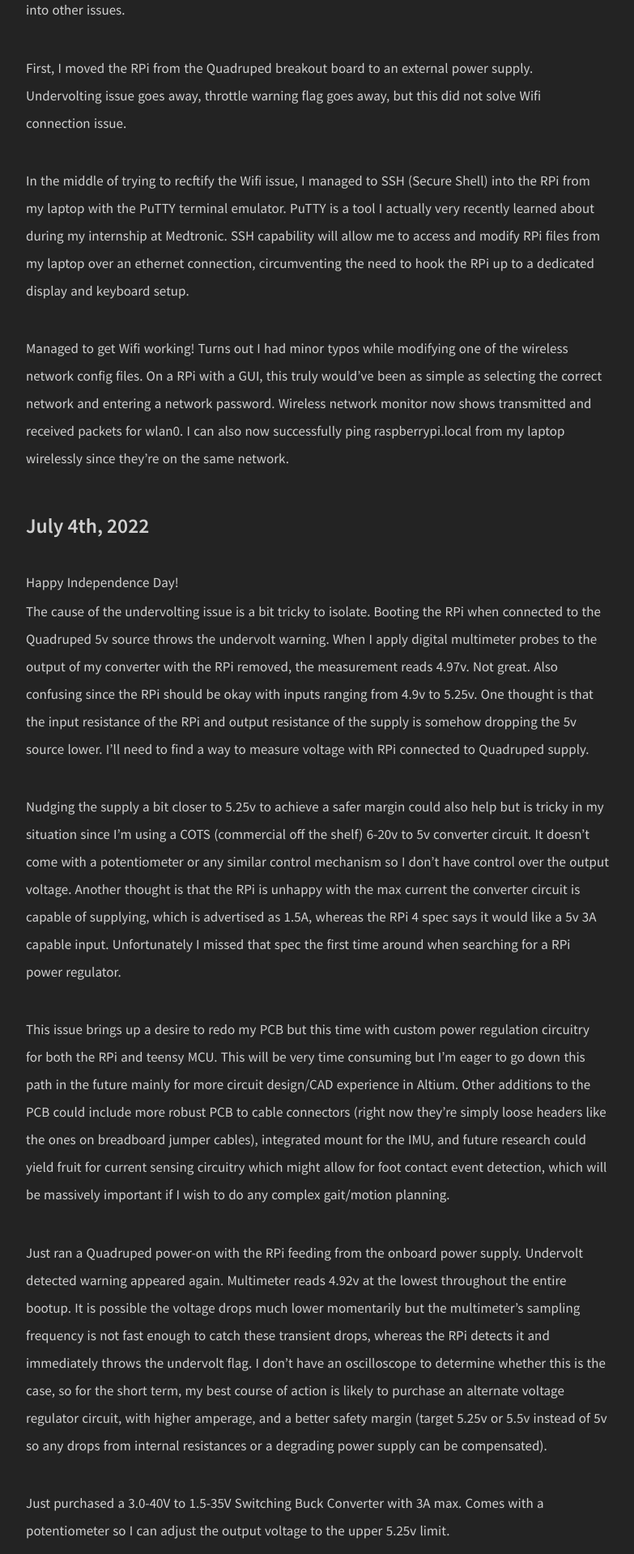
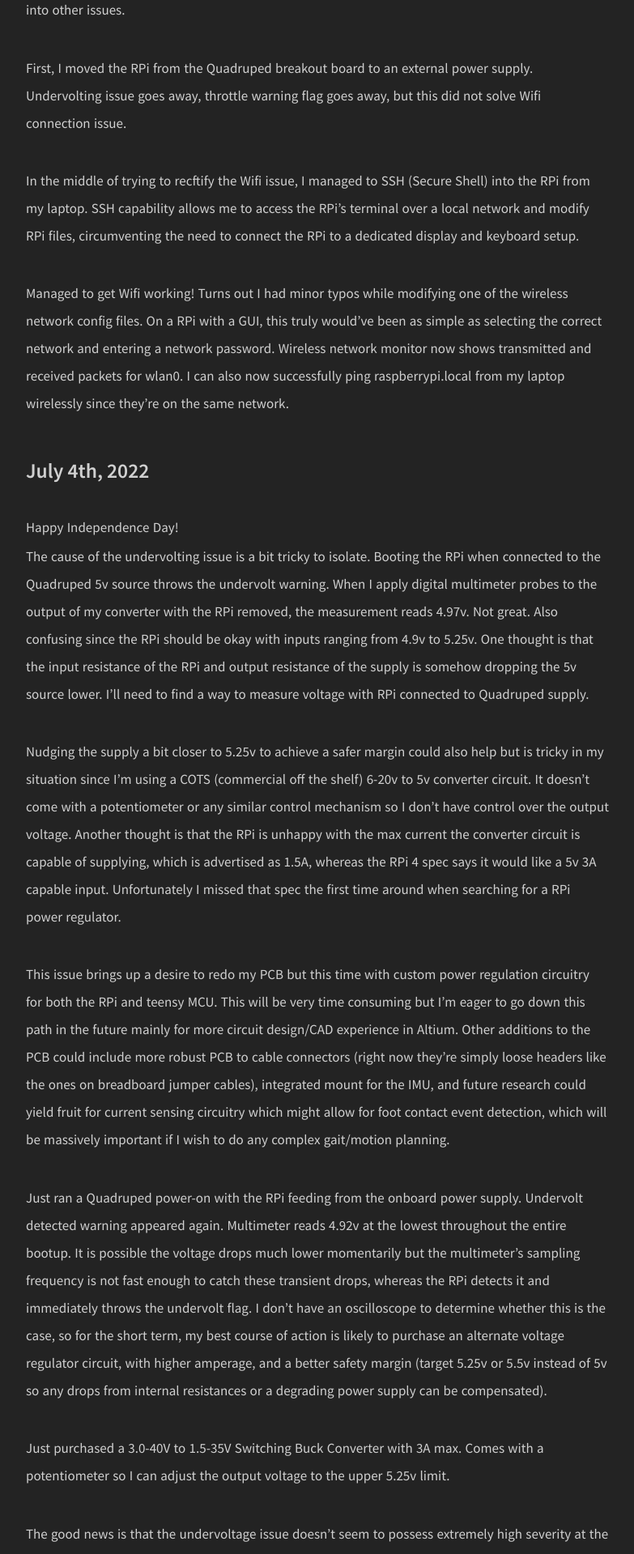
Before and after one commit to uynitsuj/uynitsuj.github.io, a Jekyll site: the page built from _posts/2022-07-03-quadruped-documentation.md, in a window 1280 px wide. Shown: the part 1394-3313 px from the top of the page at 81% size, without its empty margins (408-1191 px from the left). Built offline with Jekyll 4.4.1, drawn with Linux system fonts in a browser that asks for light colours.

Commit message:
ssh concise

```diff
--- a/_posts/2022-07-03-quadruped-documentation.md
+++ b/_posts/2022-07-03-quadruped-documentation.md
@@ -36,7 +36,7 @@ First, I moved the RPi from the Quadruped breakout board to an external power su
 
 <br>
 
-In the middle of trying to recftify the Wifi issue, I managed to SSH (Secure Shell) into the RPi from my laptop with the PuTTY terminal emulator. PuTTY is a tool I actually very recently learned about during my internship at Medtronic. SSH capability will allow me to access and modify RPi files from my laptop over an ethernet connection, circumventing the need to hook the RPi up to a dedicated display and keyboard setup.
+In the middle of trying to recftify the Wifi issue, I managed to SSH (Secure Shell) into the RPi from my laptop. SSH capability allows me to access the RPi's terminal over a local network and modify RPi files, circumventing the need to connect the RPi to a dedicated display and keyboard setup.
 
 <br>
 
```
